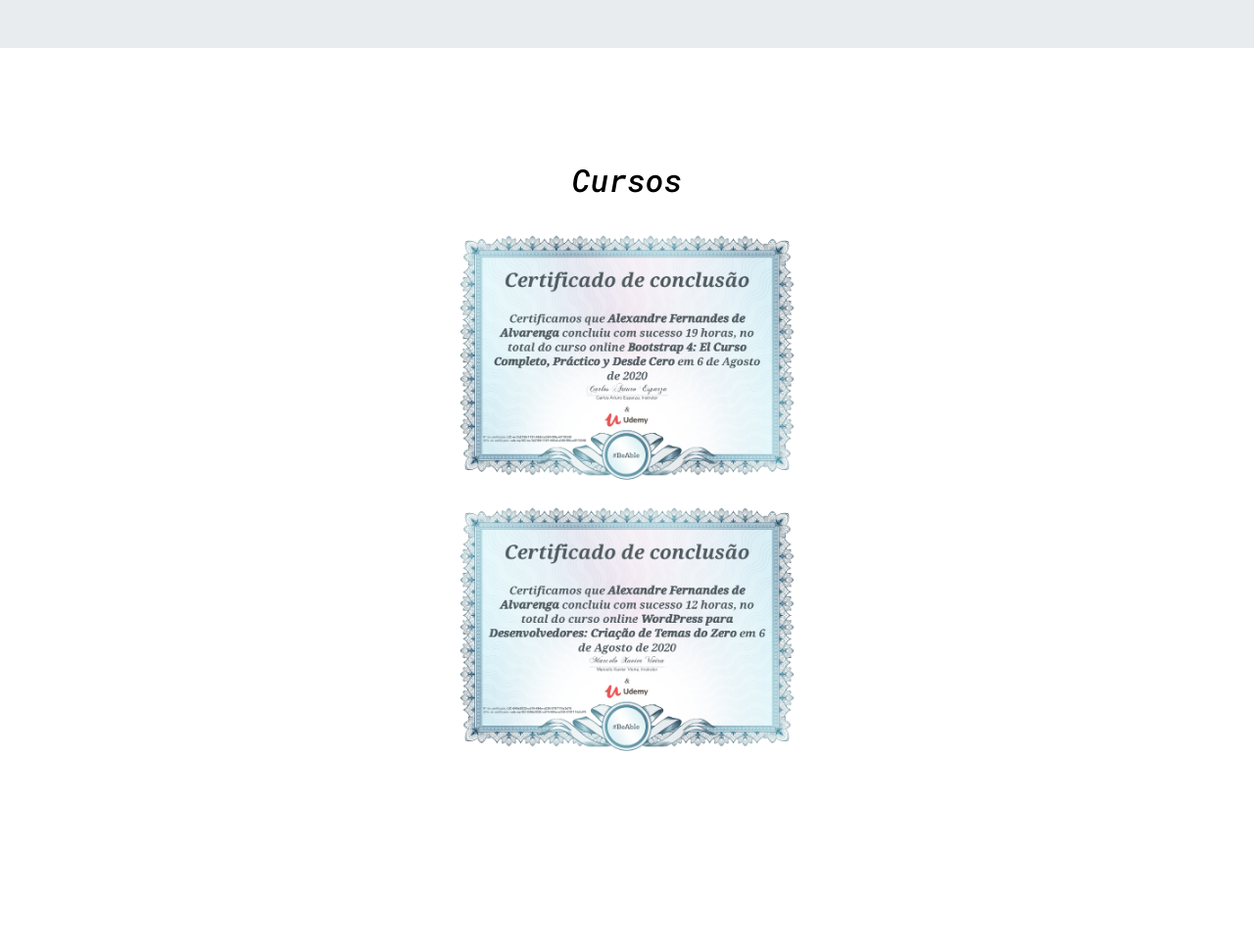
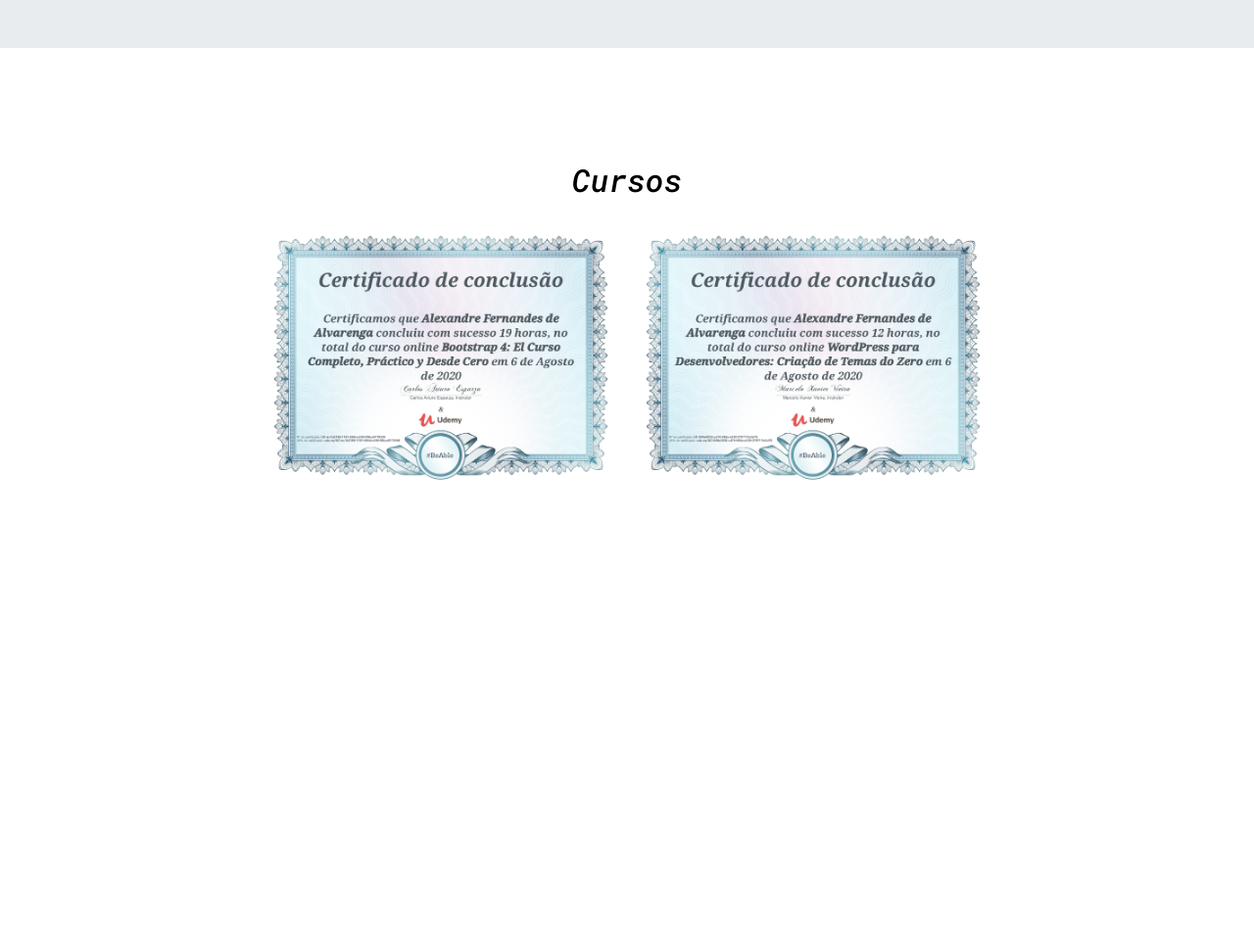
Before and after one commit to 2011Alexandrealvarenga/Portfolio2, a PHP site: page / in a window 1280 px wide. Shown: the part 3041-4007 px from the top of the page at 98% size. After the commit the page ends 3531 px from the top, so only its background shows below. Run offline with PHP 8.4, Linux system fonts and the light colour scheme; some libraries are stand-ins or nearby versions.

Commit message:
alter space

```diff
--- a/index.html
+++ b/index.html
@@ -255,13 +255,14 @@
   </section>
 
   <section class="curso" id="cursos">
-    <div class="container">
+
       <div class="row pt-3 pb-2">
         <div class="col">
           <h2>Cursos</h2>
         </div>
       </div>
-      <div class="row d-flex justify-content-center">
+      <div class="row">
+        <div class="col">
           <div class="conteudo-curso">
             <div class="item">
               <img src="bootstrap.jpg" class="">
@@ -271,6 +272,8 @@
             </div>
 
           </div>
+        </div>
+
       </div>
 
         <!--
@@ -299,8 +302,8 @@
 
         </div>
         -->
-      </div>
-    </div><!-- CURSOS-->
+
+
       <a href="https://api.whatsapp.com/send?phone=5511979573056&text=Olá, Gostaria de falar com o Alexandre Bruno." class="float" target="_blank">
         <i class="fa fa-whatsapp my-float"></i>
       </a>
--- a/style.css
+++ b/style.css
@@ -438,7 +438,9 @@ color: #000;
       color: #000; }
 
 .conteudo-curso{
-  display: inline;
+  display: flex;
+  flex-wrap: wrap;
+  width: 100%;
   justify-content: center;
 }
 .conteudo-curso .item{
@@ -514,7 +516,11 @@ color: #000;
       padding-top: 5px;
       padding-bottom: 5px; } }
 
-
+@media screen and (min-width: 350px) and (max-width: 409px) {
+  .curso{
+    padding: 80px 0!important;
+  }
+}
 @media screen and (max-width: 768px) {
   .conteudo-curso .conteudo:hover {
     transform: scale(1); }
```
Lines whose indentation alone changed are shown as unchanged.
